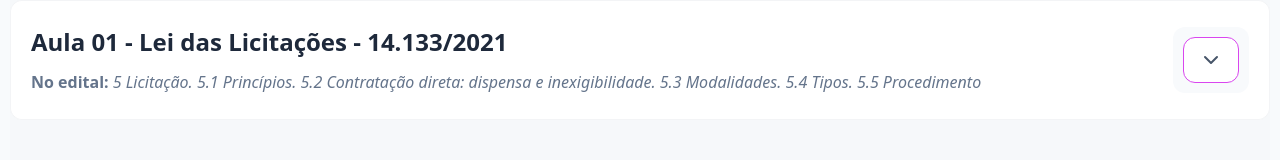
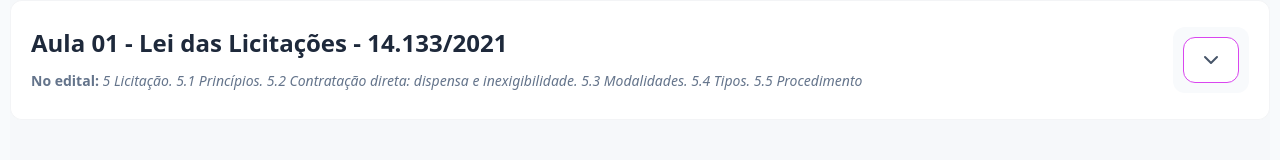
Before and after one commit to gutenberg23/projetobomestudo, a React (Vite) app: page /subject in a window 1280 px wide. Shown: the part 359-519 px from the top of the page. Built offline with nearby package versions, Linux system fonts and the light colour scheme.

Commit message:
Visual edit in Lovable
Edited UI in Lovable

```diff
--- a/src/components/new/LessonCard.tsx
+++ b/src/components/new/LessonCard.tsx
@@ -85,7 +85,7 @@ export const LessonCard: React.FC<LessonCardProps> = ({
               <h2 className="text-2xl font-bold leading-none text-slate-800 hover:text-[#F11CE3] transition-colors md:text-2xl">
                 {lesson.title}
               </h2>
-              <p className="mt-2 md:mt-3 text-lg leading-1 text-slate-500 md:text-base leading-none my-0">
+              <p className="mt-2 md:mt-3 text-lg leading-none text-slate-500 leading-none my-px md:text-sm">
                 <span className="font-semibold">No edital: </span>
                 <em>{lesson.description}</em>
               </p>
```
